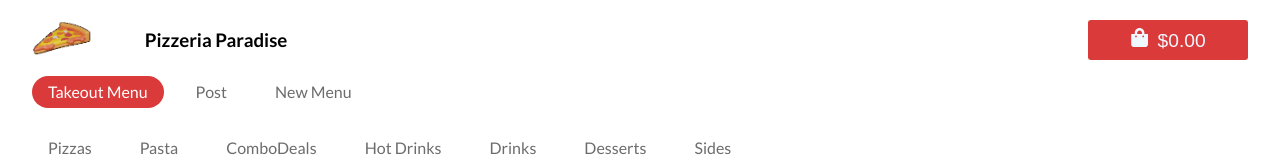
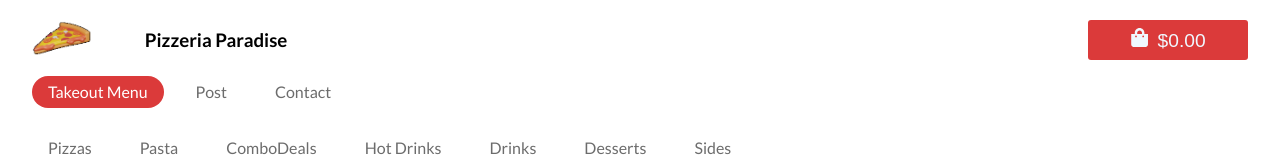
Before and after one commit to ajarek/react-57-vite-pizzeria-online-ordering-system, a React (Vite) app: page / in a window 1280 px wide. Shown: the top 166 px of the page. Built offline with nearby package versions, Linux system fonts and the light colour scheme.

Commit message:
change navigate

```diff
--- a/src/components/InfoSection/InfoSection.jsx
+++ b/src/components/InfoSection/InfoSection.jsx
@@ -8,7 +8,7 @@ const InfoSection = () => {
 
   const {location,setLocation} = useContext(AppContext)
   return (
-    <div className='info-section'>
+    <div className='info-section' id='contact'>
       <InfoPanel
       iconPanel={<FaUser/>}
       titlePanel={'Services'}
--- a/src/components/Location/Location.jsx
+++ b/src/components/Location/Location.jsx
@@ -3,7 +3,7 @@ import { AppContext } from '../../App'
 import { IoMdCloseCircle } from 'react-icons/io'
 import './Location.css'
 const Location = () => {
-  const {location,setLocation} = useContext(AppContext)
+  const {setLocation} = useContext(AppContext)
 
   return (
     <div className='location'>
--- a/src/components/Navigation/Navigation.jsx
+++ b/src/components/Navigation/Navigation.jsx
@@ -30,9 +30,9 @@ const Navigation = () => {
           <a
             className={activeLink === 'nev' ? 'active-link' : 'nav-link'}
             onClick={() => setActiveLink('nev')}
-            href='#'
+            href='#contact'
           >
-            New Menu
+            Contact
           </a>
         </li>
       </ul>
```
